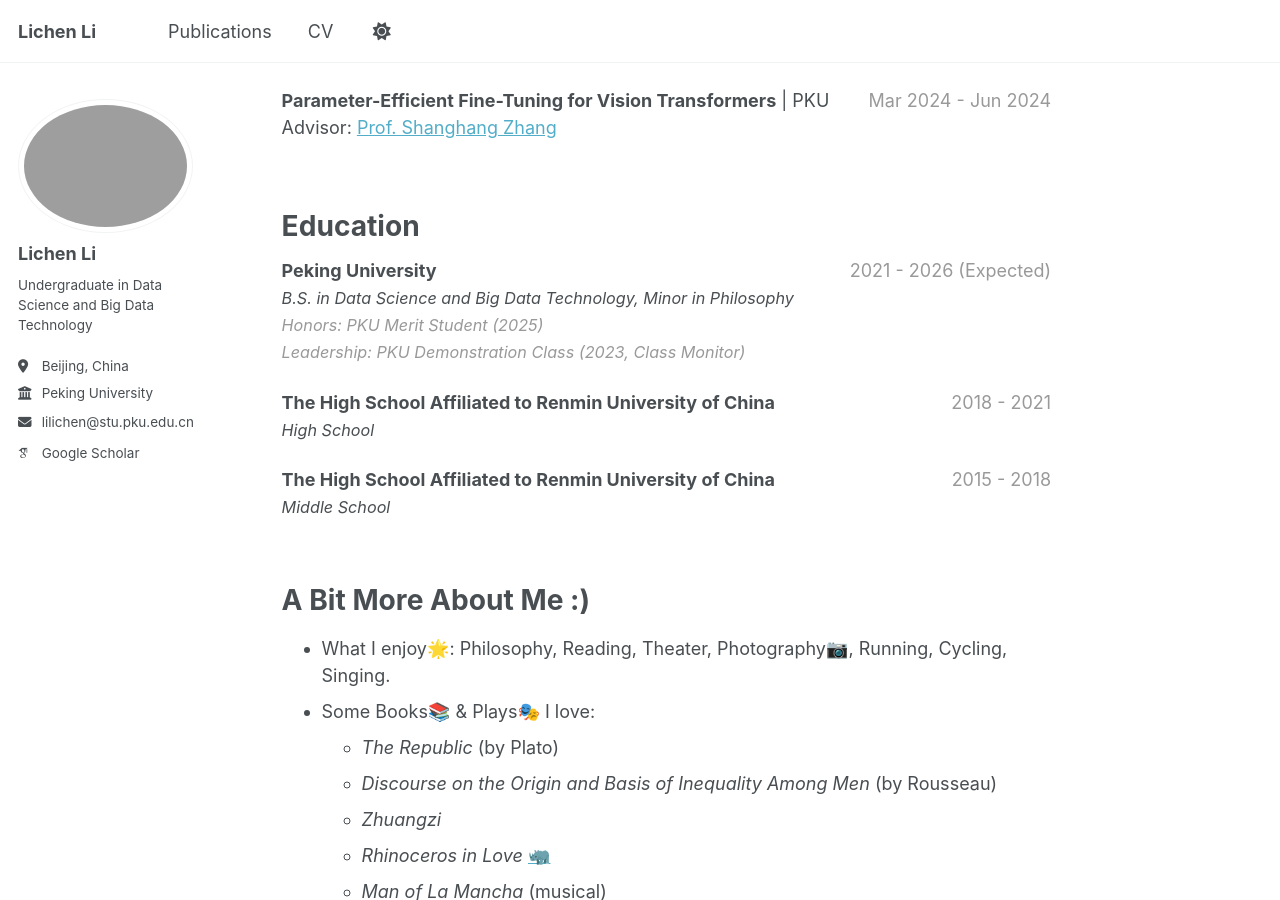
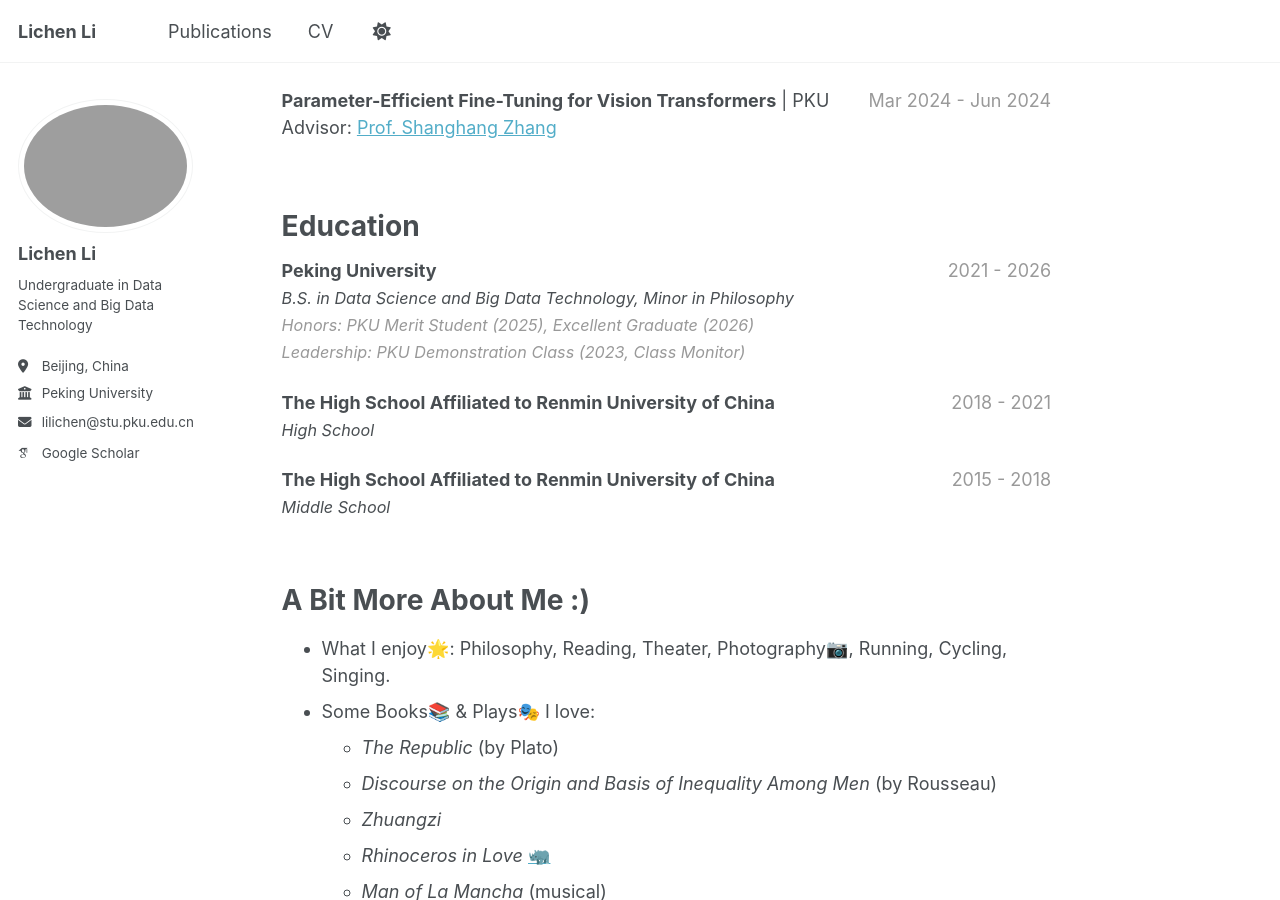
Before and after one commit to LichenLillc/LichenLillc.github.io, a Jekyll site: the page built from _pages/about.md, in a window 1280 px wide and 900 px high, scrolled down 1009 px. Built offline with Jekyll 4.4.1, drawn with Linux system fonts in a browser that asks for light colours; some web fonts are replaced; a script that is not in the unit is left out.

Commit message:
Update education honors and expected graduation year

```diff
--- a/_pages/about.md
+++ b/_pages/about.md
@@ -46,9 +46,9 @@ Advisor: [Prof. Shanghang Zhang](https://pku-hmi-lab.github.io/HMI-Web/leader.ht
 Education
 ======
 
-**Peking University** <span style="float: right; color: #999;">2021 - 2026 (Expected)</span> <br>
+**Peking University** <span style="float: right; color: #999;">2021 - 2026</span> <br>
 <span style="font-size: 0.9em;">*B.S. in Data Science and Big Data Technology, Minor in Philosophy*</span> <br>
-<span style="color: #999; font-size: 0.9em;">*Honors: PKU Merit Student (2025)*</span> <br>
+<span style="color: #999; font-size: 0.9em;">*Honors: PKU Merit Student (2025), Excellent Graduate (2026)*</span> <br>
 <span style="color: #999; font-size: 0.9em;">*Leadership: PKU Demonstration Class (2023, Class Monitor)*</span> <br>
 
 **The High School Affiliated to Renmin University of China** <span style="float: right; color: #999;">2018 - 2021</span> <br>
```
